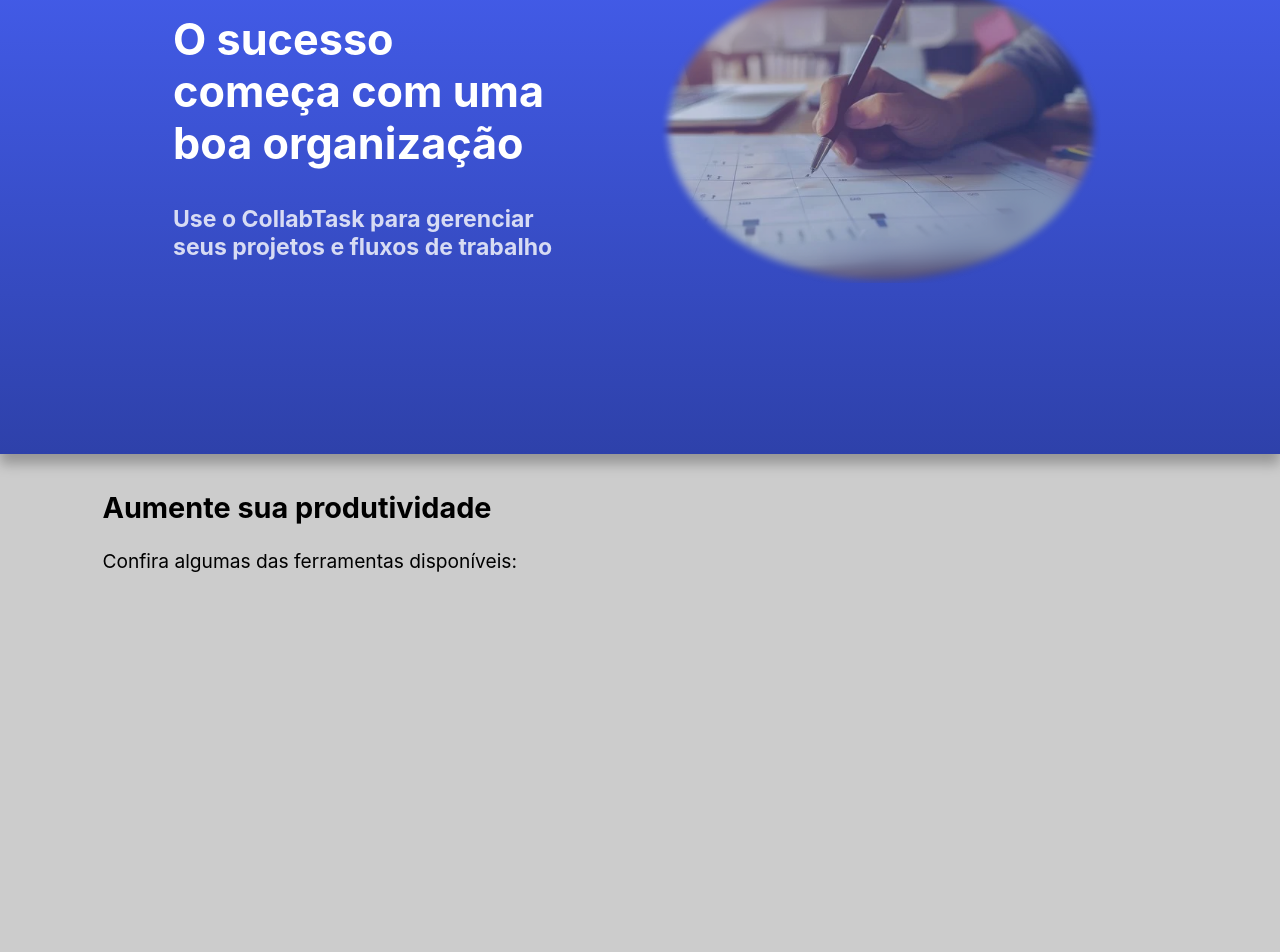
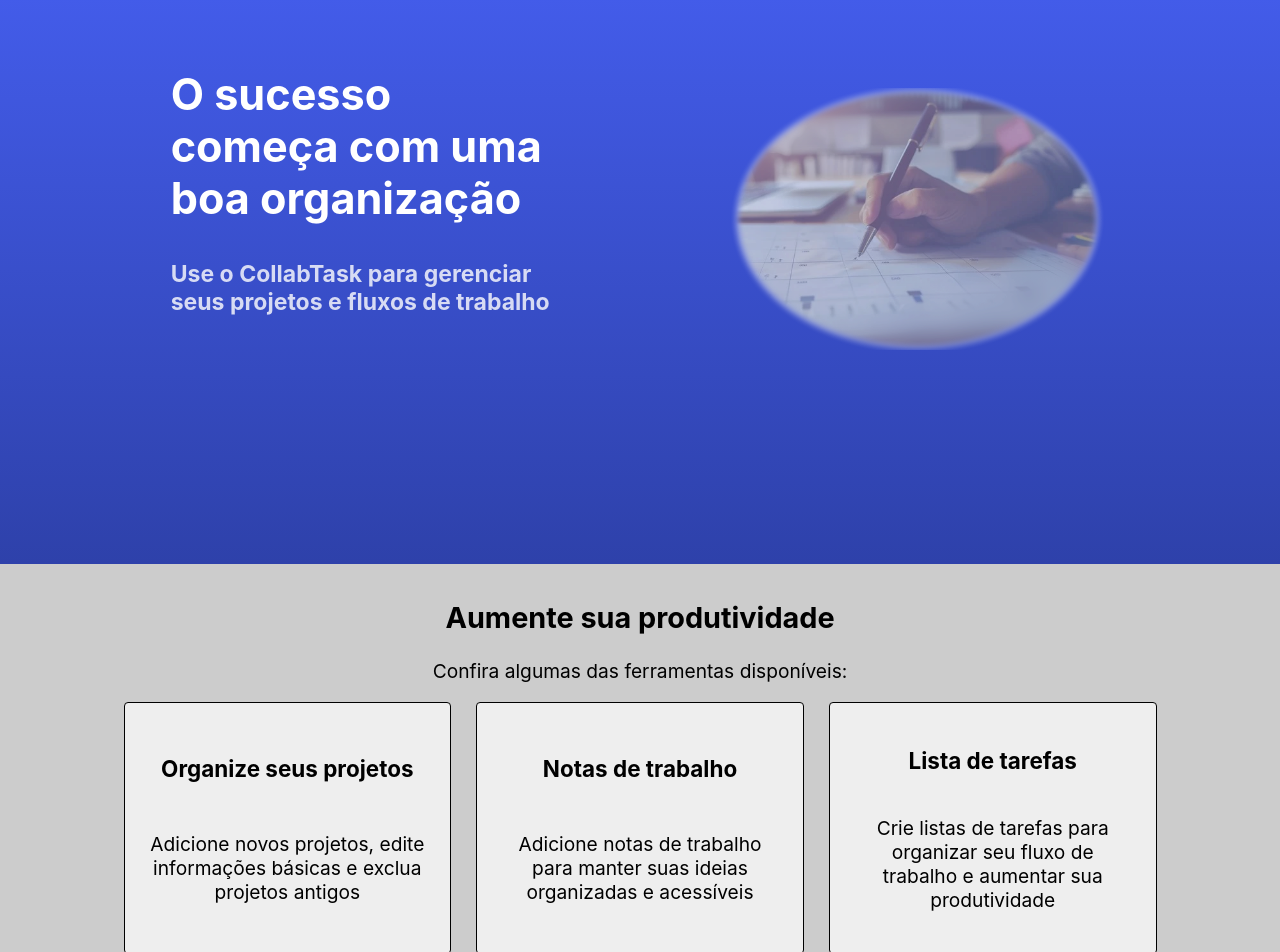
Before and after one commit to Evy8882/CollabTask, a React (Create React App) app in the folder client/: page / in a window 1280 px wide. Shown: the part 196-1148 px from the top of the page. Before the commit the page ends 800 px from the top, so only its background shows below. Built offline with nearby package versions, Linux system fonts and the light colour scheme.

Commit message:
Melhoria no layout da página inicial e adição de seção de ferramentas

```diff
--- a/client/src/App.css
+++ b/client/src/App.css
@@ -48,16 +48,41 @@ header nav a:first-child {
   justify-content: center;
   align-items: center;
   width: 100vw;
-  height: 650px;
-  box-shadow: 0px 10px 12px #0004;
+  min-height: 90svh;
+  padding: 20px 0;
+  flex-direction: column-reverse;
 }
+
 .homeSection div {
-  text-align: left;
-  width: 30%;
+  text-align: center;
+  width: 80%;
 }
-.homeSection h2{
+
+.homeSection h2 {
   opacity: 0.8;
-  font-size: .8em;
+  font-size: 0.8em;
+}
+
+.homeSection img {
+  width: 70vw;
+  margin: 70px 0 20px;
+}
+
+@media (min-width: 768px) {
+  .homeSection {
+    flex-direction: row;
+    justify-content: space-evenly;
+  }
+
+  .homeSection div {
+    width: 30%;
+    text-align: left
+  }
+
+  .homeSection img {
+    width: 30vw;
+    margin-bottom: 0;
+  }
 }
 .descSection{
   font-size: 1.2em;
@@ -353,3 +378,35 @@ button:hover {
   display: flex;
   align-items: center;
 }
+.tools-list{
+  display: flex;
+  flex-direction: row;
+  justify-content: space-evenly;
+  width: 100%;
+}
+
+.tools-list__item{
+  margin: 0 4px;
+  cursor: pointer;
+  border: 1px solid black;
+  border-radius: 4px;
+  text-align: center;
+  background-color: #eee;
+  padding: 22px;
+  width: 22vw;
+  display: flex;
+  flex-direction: column;
+  justify-content: space-evenly;
+}
+
+@media (max-width: 768px) {
+  .tools-list {
+    flex-direction: column;
+    align-items: center;
+    gap: 20px;
+  }
+
+  .tools-list__item {
+    width: 80%;
+  }
+}
--- a/client/src/components/Home.jsx
+++ b/client/src/components/Home.jsx
@@ -1,6 +1,6 @@
 import React from "react";
 import Header from "./Header";
-import img from "./../img/handwritingIMG.png"
+import img from "../img/handwritingIMG.png"
 
 function Home() {
     return (
@@ -11,11 +11,26 @@ function Home() {
                     <h1>O sucesso começa com uma boa organização</h1>
                     <h2>Use o CollabTask para gerenciar seus projetos e fluxos de trabalho</h2>
                 </div>
-                <img src={img} alt="" width={550} />
+                <img src={img} alt="" />
             </section>
             <section className="descSection">
-                <h2>Aumente sua produtividade</h2>
-                Confira algumas das ferramentas disponíveis:
+                <h2 align="center">Aumente sua produtividade</h2>
+                <p align="center">Confira algumas das ferramentas disponíveis:</p>
+                <div className="tools-list">
+                    <div className="tools-list__item">
+                        <h3>Organize seus projetos</h3>
+                        <p>Adicione novos projetos, edite informações básicas e exclua projetos antigos</p>
+                    </div>
+                    <div className="tools-list__item">
+                        <h3>Notas de trabalho</h3>
+                        <p>Adicione notas de trabalho para manter suas ideias organizadas e acessíveis</p>
+                    </div>
+                    <div className="tools-list__item">
+                        <h3>Lista de tarefas</h3>
+                        <p>Crie listas de tarefas para organizar seu fluxo de trabalho e aumentar sua produtividade</p>
+                    </div>
+                </div>
+
             </section>
         </>
     )
```
Also changed, not shown: client/src/img/handwritingIMG.png.
